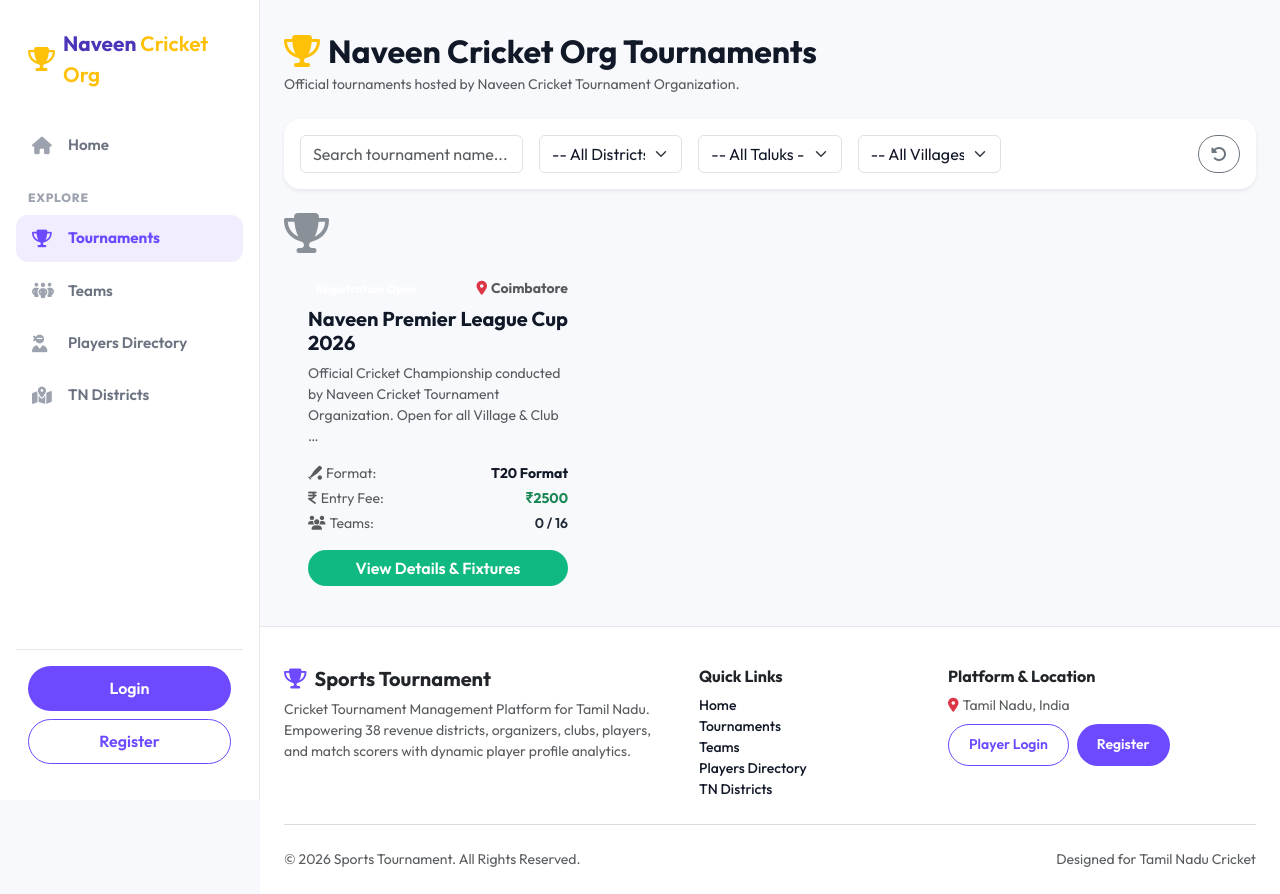
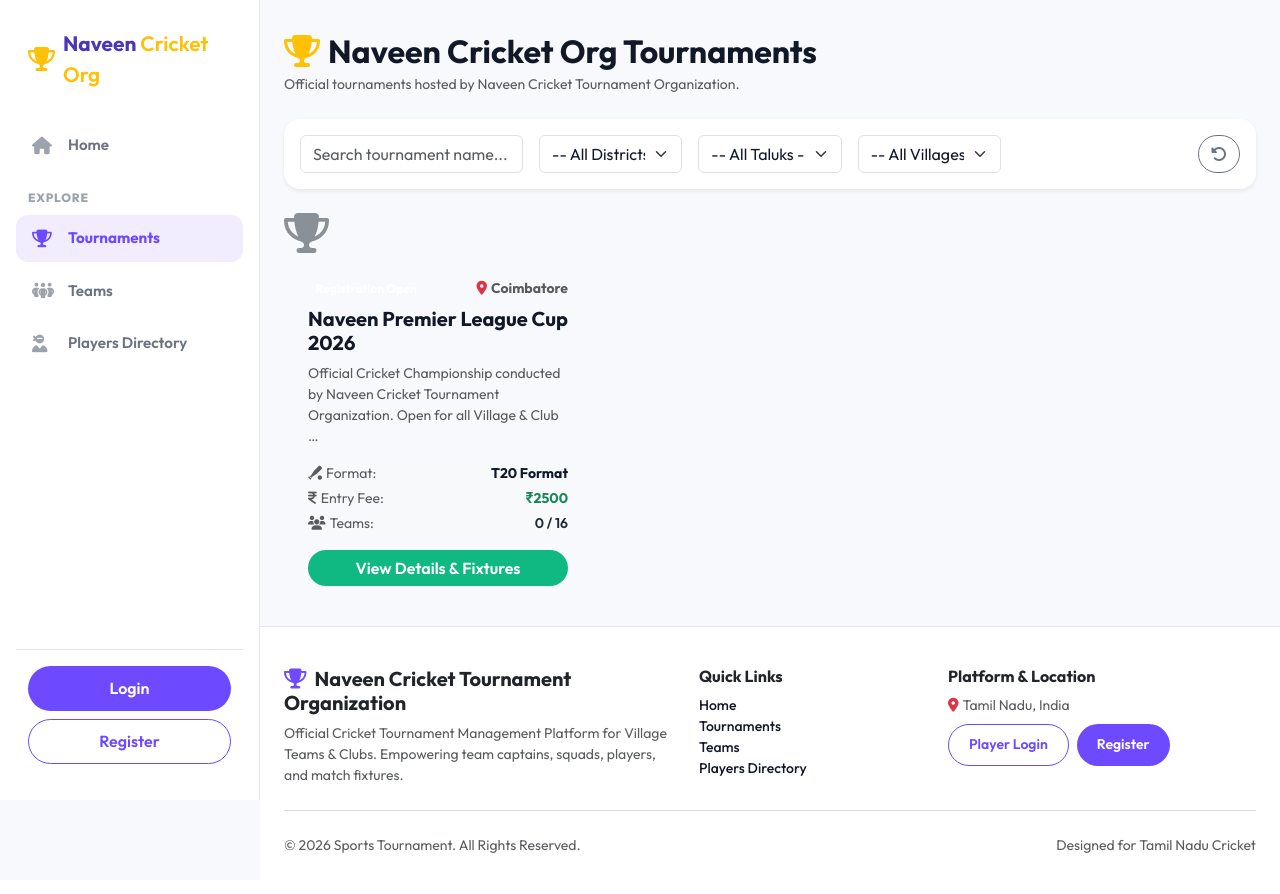
Before and after one commit to naveekumar0312-maker/sports-tournament, a Django app: page /tournaments/ in a window 1280 px wide. After the commit the page ends 853 px from the top, so only its background shows below. Run offline with Django 5.2, Linux system fonts and the light colour scheme; data comes from the database, SQL or seed files in the repository; data that the repository does not hold is empty; some libraries are stand-ins or nearby versions.

Commit message:
remove: remove district catalog and redirect locations to tournament list

```diff
--- a/templates/base.html
+++ b/templates/base.html
@@ -99,12 +99,7 @@
                         </li>
                     {% endif %}
 
-                    <div class="sidebar-section-title">Network</div>
-                    <li class="sidebar-item">
-                        <a href="{% url 'district_list' %}" class="sidebar-link {% if 'locations' in request.path %}active{% endif %}">
-                            <i class="fa-solid fa-map-location-dot"></i> TN Districts
-                        </a>
-                    </li>
+                    <div class="sidebar-section-title">Updates</div>
                     <li class="sidebar-item">
                         <a href="{% url 'notification_list' %}" class="sidebar-link {% if 'notifications' in request.path %}active{% endif %}">
                             <i class="fa-solid fa-bell"></i> Notifications
@@ -128,11 +123,6 @@
                     <li class="sidebar-item">
                         <a href="{% url 'player_list' %}" class="sidebar-link {% if 'players' in request.path %}active{% endif %}">
                             <i class="fa-solid fa-user-ninja"></i> Players Directory
-                        </a>
-                    </li>
-                    <li class="sidebar-item">
-                        <a href="{% url 'district_list' %}" class="sidebar-link {% if 'locations' in request.path %}active{% endif %}">
-                            <i class="fa-solid fa-map-location-dot"></i> TN Districts
                         </a>
                     </li>
                 {% endif %}
@@ -205,7 +195,6 @@
                                 <li class="sidebar-item"><a href="{% url 'edit_player_profile' %}" class="sidebar-link"><i class="fa-solid fa-id-card"></i> My Profile</a></li>
                             {% endif %}
                             <li class="sidebar-item"><a href="{% url 'team_list' %}" class="sidebar-link"><i class="fa-solid fa-people-group"></i> Teams</a></li>
-                            <li class="sidebar-item"><a href="{% url 'district_list' %}" class="sidebar-link"><i class="fa-solid fa-map-location-dot"></i> TN Districts</a></li>
                             <li class="sidebar-item"><a href="{% url 'notification_list' %}" class="sidebar-link"><i class="fa-solid fa-bell"></i> Notifications</a></li>
                         {% endif %}
                     </ul>
@@ -248,9 +237,9 @@
                     <div class="row gy-4">
                         <div class="col-md-5">
                             <h5 class="fw-bold text-dark mb-2">
-                                <i class="fa-solid fa-trophy text-purple me-2"></i>Sports Tournament
+                                <i class="fa-solid fa-trophy text-purple me-2"></i>Naveen Cricket Tournament Organization
                             </h5>
-                            <p class="small text-muted mb-0">Cricket Tournament Management Platform for Tamil Nadu. Empowering 38 revenue districts, organizers, clubs, players, and match scorers with dynamic player profile analytics.</p>
+                            <p class="small text-muted mb-0">Official Cricket Tournament Management Platform for Village Teams & Clubs. Empowering team captains, squads, players, and match fixtures.</p>
                         </div>
                         <div class="col-md-3">
                             <h6 class="fw-bold text-dark mb-2">Quick Links</h6>
@@ -259,7 +248,6 @@
                                 <li><a href="{% url 'tournament_list' %}">Tournaments</a></li>
                                 <li><a href="{% url 'team_list' %}">Teams</a></li>
                                 <li><a href="{% url 'player_list' %}">Players Directory</a></li>
-                                <li><a href="{% url 'district_list' %}">TN Districts</a></li>
                             </ul>
                         </div>
                         <div class="col-md-4">
```
Also changed, not shown: apps/locations/views.py (+2 -5 lines), templates/home.html (+15 -16 lines).
